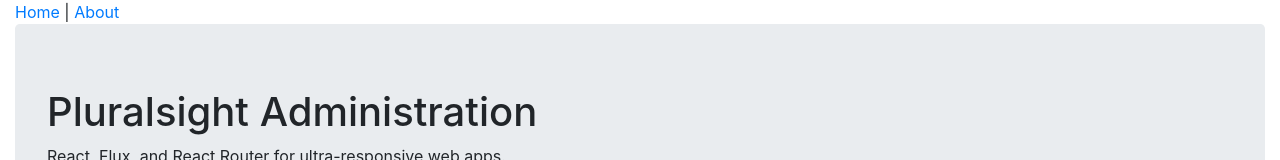
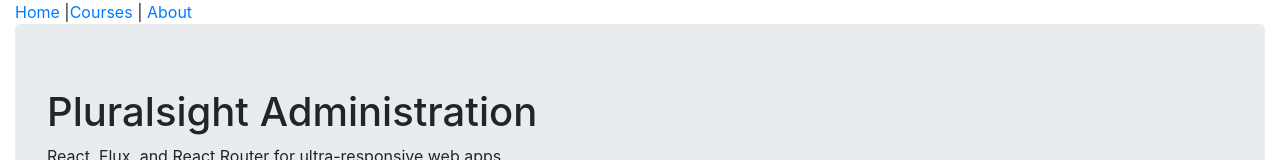
Before and after one commit to IevgenPr/react, a React (Create React App) app: page / in a window 1280 px wide. Shown: the top 160 px of the page. Built offline with nearby package versions, Linux system fonts and the light colour scheme; no server answers.

Commit message:
Add courses page with constructor

```diff
--- a/src/components/App.js
+++ b/src/components/App.js
@@ -2,12 +2,14 @@ import React from "react";
 import HomePage from "./HomePage";
 import AboutPage from "./AboutPage";
 import Header from "./common/Header";
+import CoursesPage from "./CoursesPage";
 
 // function component with custom routing
 function App() {
   function getPage() {
     const route = window.location.pathname;
     if (route === "/about") return <AboutPage />;
+    if (route === "/courses") return <CoursesPage />;
     return <HomePage />;
   }
   return (
--- /dev/null
+++ b/src/components/CoursesPage.js
@@ -0,0 +1,16 @@
+import React from "react";
+import { getCourses } from "../api/courseApi";
+
+class CoursesPage extends React.Component {
+  constructor(props) {
+    super(props);
+    this.state = {
+      courses: []
+    };
+  }
+  render() {
+    return <h2>Courses</h2>;
+  }
+}
+
+export default CoursesPage;
--- a/src/components/common/Header.js
+++ b/src/components/common/Header.js
@@ -3,7 +3,8 @@ import React from "react";
 function Header() {
   return (
     <nav>
-      <a href="/">Home</a> | <a href="/about">About</a>
+      <a href="/">Home</a> |<a href="/courses">Courses</a> |{" "}
+      <a href="/about">About</a>
     </nav>
   );
 }
```
